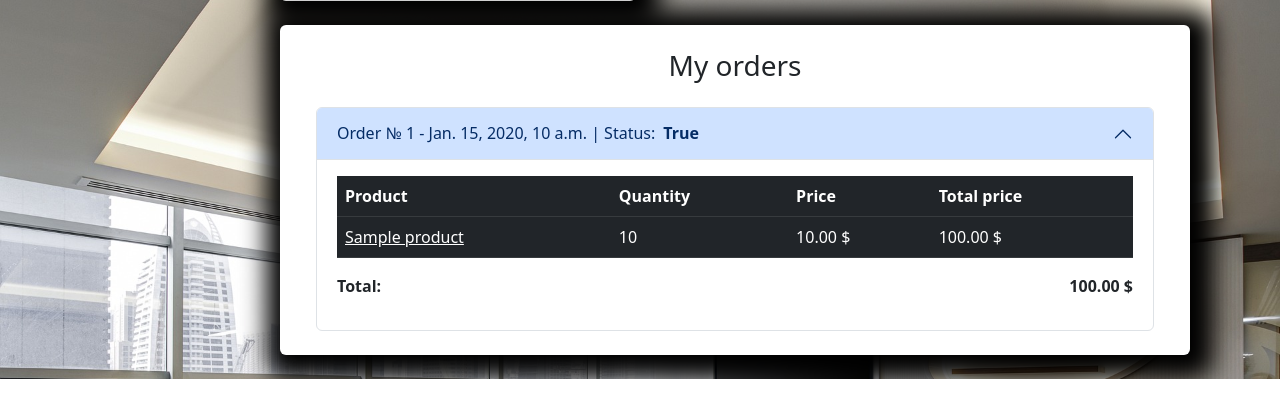
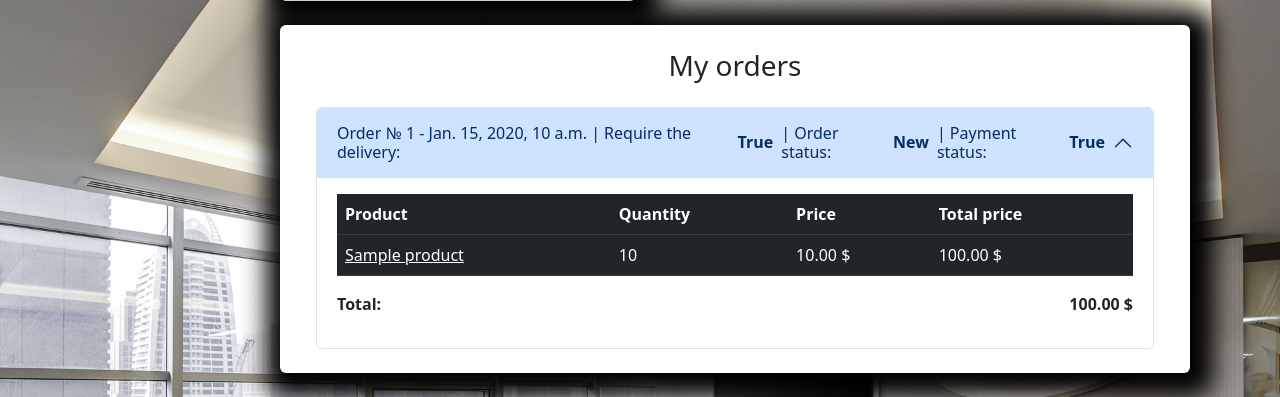
Before and after one commit to Viktor-Beniukh/awesome-house-style, a Django app: page /user/profile/ in a window 1280 px wide. Shown: the part 865-1262 px from the top of the page. Run offline with Django 4.2, Linux system fonts and the light colour scheme; a user stored in the database is signed in; tables that the repository leaves empty hold one stand-in row (values such as "Sample post"); grey boxes marked "Sample" are stand-in pictures; some libraries are stand-ins or nearby versions.

Commit message:
Added order and payment status to user profile.html and button "Payment"

```diff
--- a/users/templates/users/profile.html
+++ b/users/templates/users/profile.html
@@ -93,7 +93,7 @@
                 <div class="accordion-item">
                   <h2 class="accordion-header" id="heading{{ order.id }}">
                     <button class="accordion-button {% if order != orders.0 %}collapsed{% endif %}" type="button" data-bs-toggle="collapse" data-bs-target="#collapse{{ order.id }}" aria-expanded="false" aria-controls="collapse{{ order.id }}">
-                      Order № {{ order.id }} - {{ order.created_at }} | Status: <strong class="mx-2">{{order.requires_delivery}}</strong>
+                      Order № {{ order.id }} - {{ order.created_at }} | Require the delivery: <strong class="mx-2">{{order.requires_delivery}}</strong> | Order status: <strong class="mx-2">{{ order.status_order }}</strong> | Payment status: <strong class="mx-2">{{ order.is_paid }}</strong>
                     </button>
                   </h2>
                   <div id="collapse{{ order.id }}" class="accordion-collapse collapse {% if order == orders.0 %}show{% endif %}" aria-labelledby="heading{{ order.id }}" data-bs-parent="#accordionExample">
@@ -122,6 +122,11 @@
                          <p><strong>Total:</strong></p>
                          <p><strong>{{ order.order_items.total_price }} $</strong></p>
                        </div>
+                       {% if not order.is_paid %}
+                         <div>
+                           <a href="#" class="btn btn-secondary">Payment</a>
+                         </div>
+                       {% endif %}
                     </div>
                   </div>
                 </div>
```
